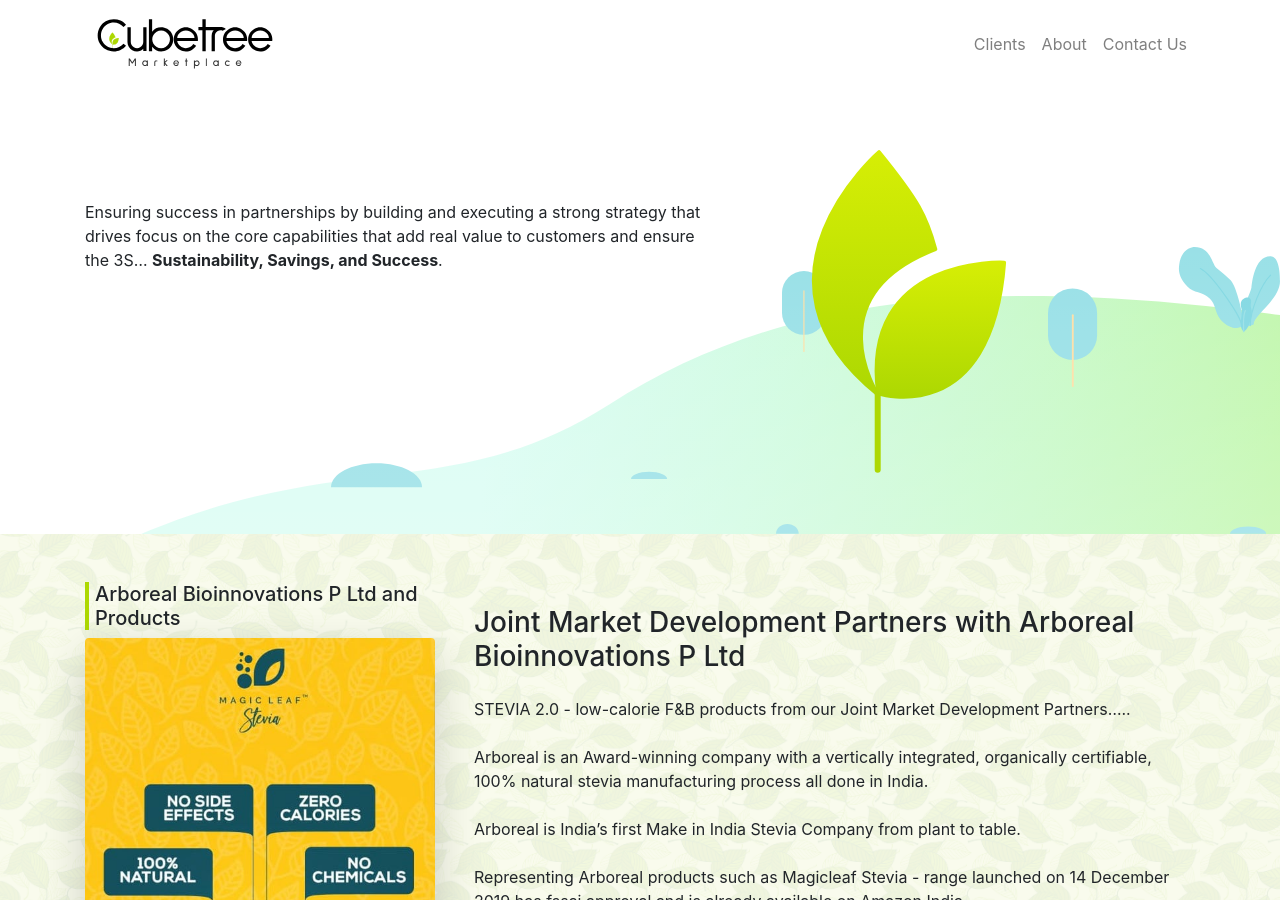
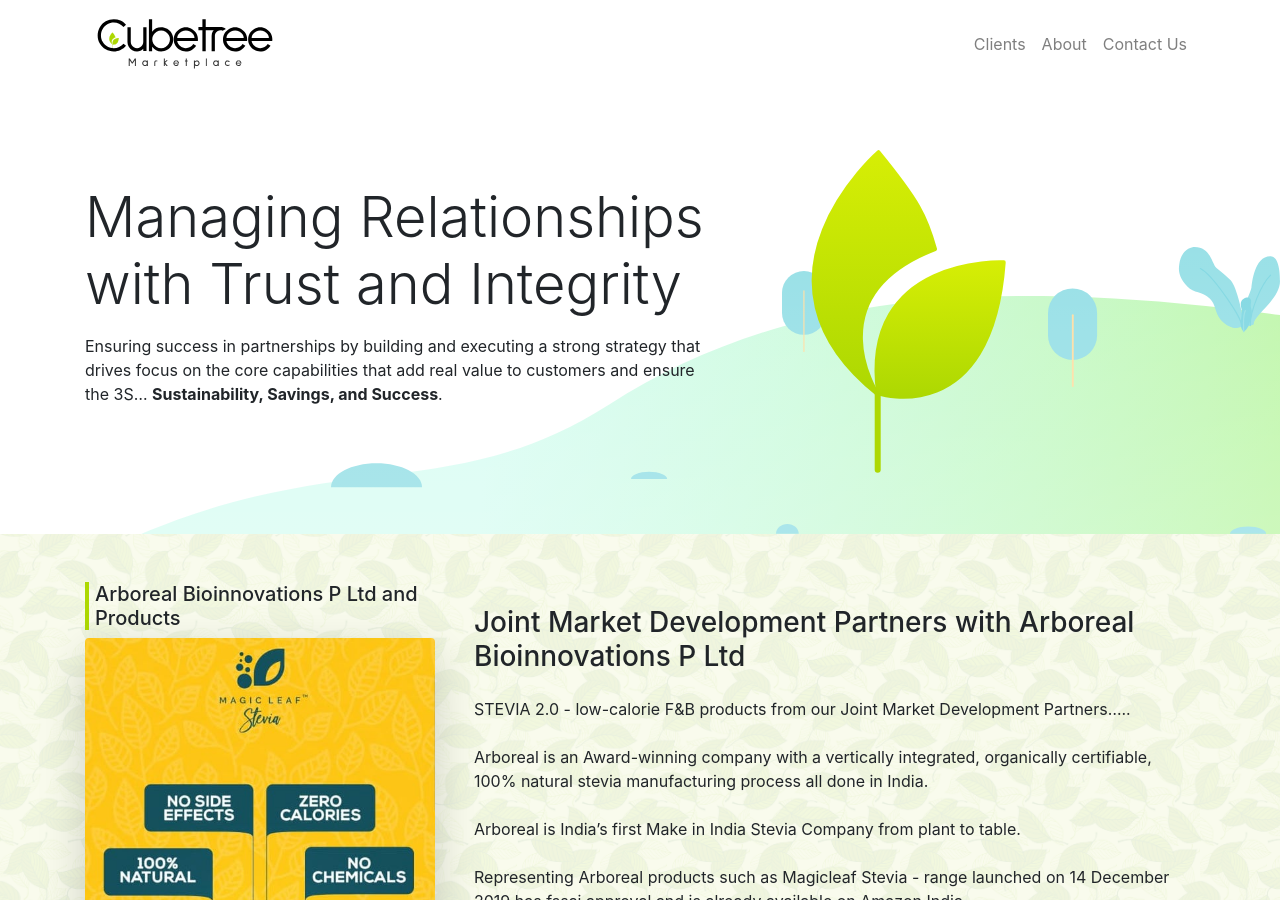
Before and after one commit to cubetreemarketplace/cubetree-marketplace, a Jekyll site: the page built from index.html, in a window 1280 px wide and 900 px high. Built offline with Jekyll 4.4.1, drawn with Linux system fonts in a browser that asks for light colours; nearby versions of some CDN libraries.

Commit message:
Add Heading

```diff
--- a/_data/hero.yml
+++ b/_data/hero.yml
@@ -1,4 +1,5 @@
 title: hero
+heading: 'Managing Relationships with Trust and Integrity'
 subheading: >-
   Ensuring success in partnerships by building and executing a strong strategy
   that drives focus on the core capabilities that add real value to customers
```
